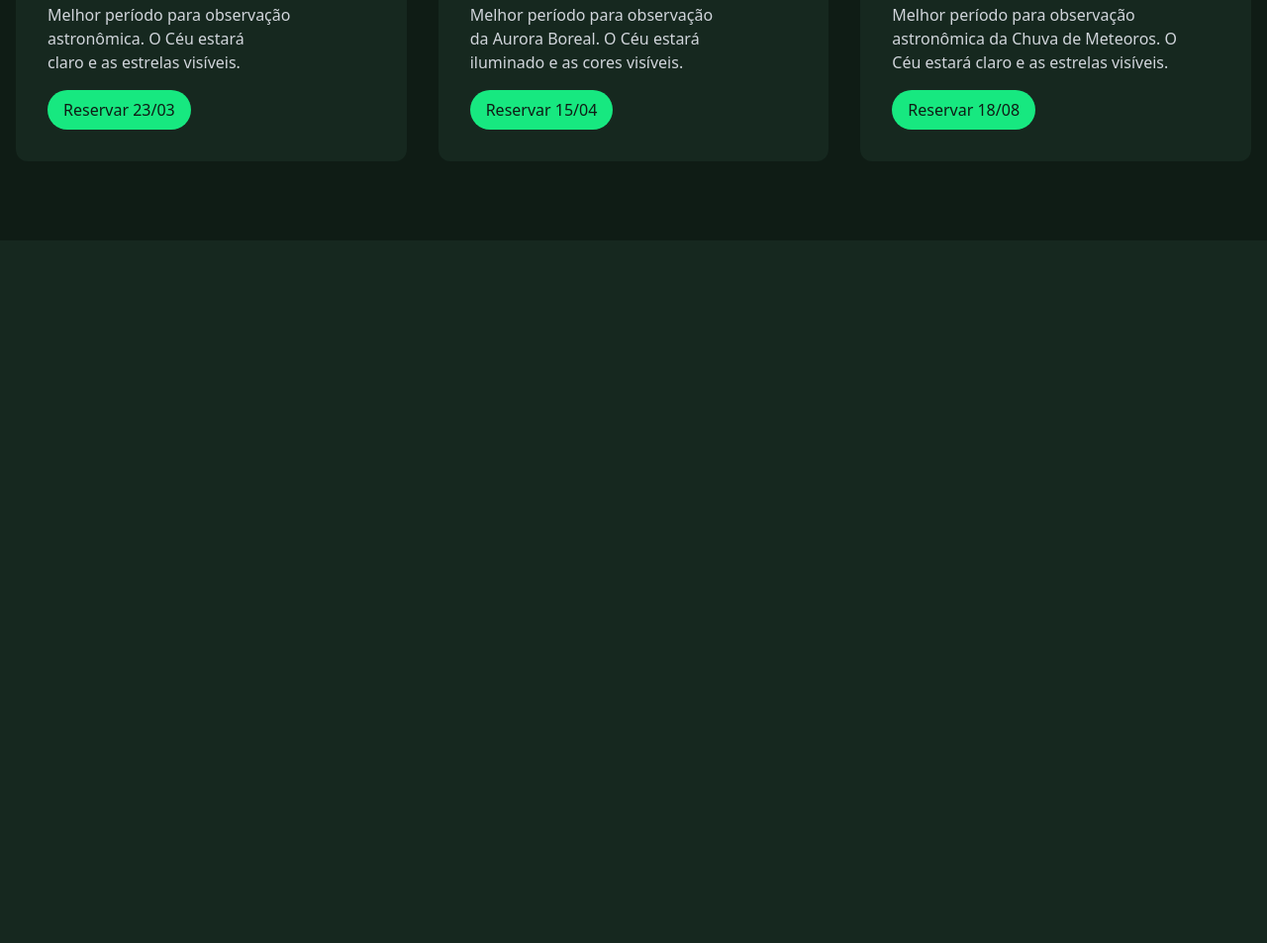
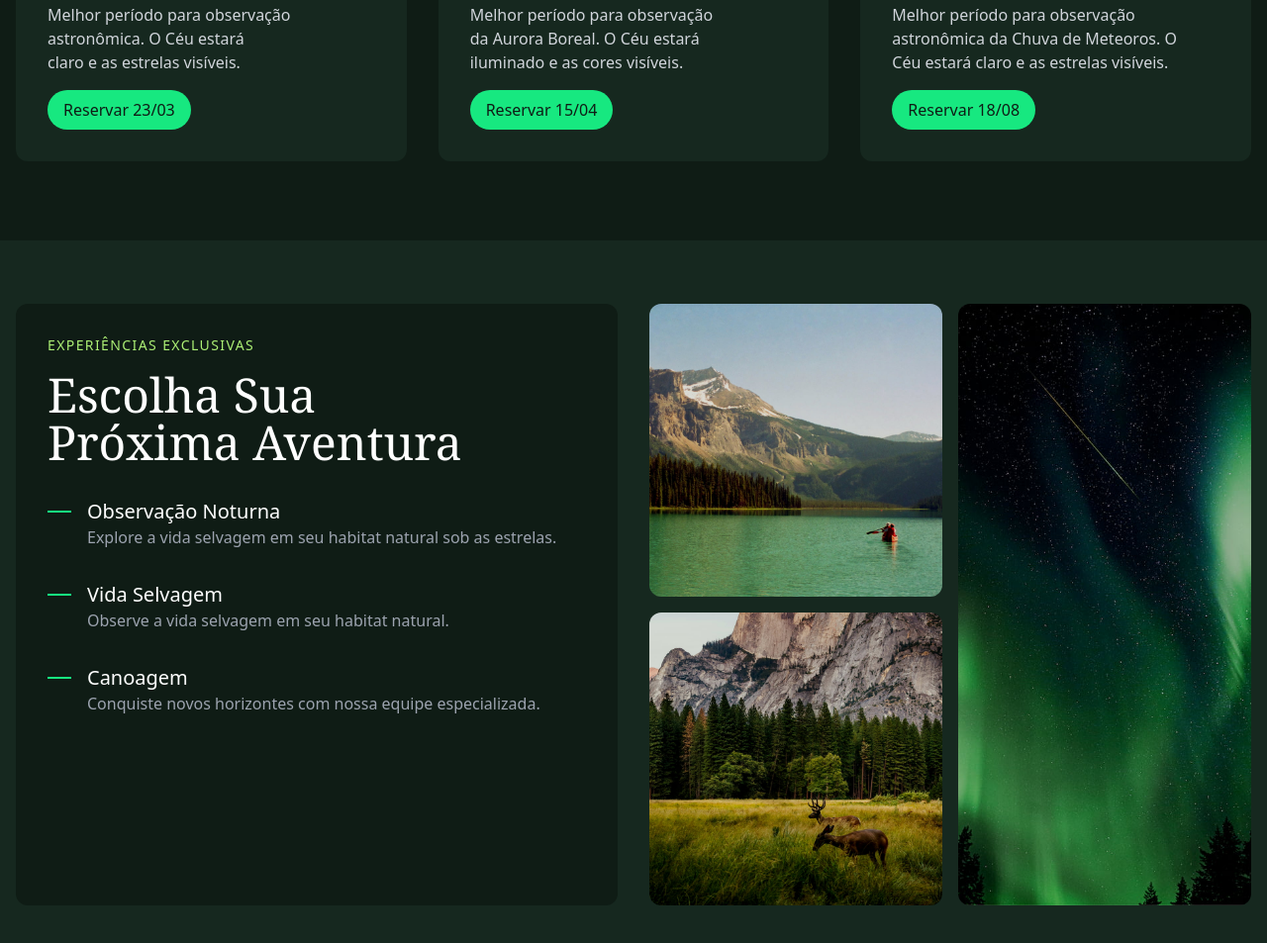
Before and after one commit to Barata-Ribeiro/origamid_tailwind-css, a website: page src/index.html in a window 1280 px wide. Shown: the part 2001-2954 px from the top of the page at 99% size. Before the commit the page ends 2308 px from the top, so only its background shows below. Drawn offline with Linux system fonts and the light colour scheme.

Commit message:
Projeto Final - 0807 Experiencias

```diff
--- a/src/index.html
+++ b/src/index.html
@@ -152,11 +152,14 @@
     </section>
 
     <!-- eventos -->
-    <section id="eventos" class="py-12 mb-12 sm:mb-16 sm:py-16 bg-verde-900">
+    <section id="eventos" aria-labelledby="eventos-titulo" class="py-12 mb-12 sm:mb-16 sm:py-16 bg-verde-900">
       <div class="container">
         <p class="mb-4 text-sm tracking-widest text-center uppercase text-verde-200">Conecte-se com a natureza</p>
 
-        <h2 class="max-w-screen-md mx-auto mb-8 font-serif text-4xl text-center text-white sm:text-6xl text-balance">
+        <h2
+          id="eventos-titulo"
+          class="max-w-screen-md mx-auto mb-8 font-serif text-4xl text-center text-white sm:text-6xl text-balance"
+        >
           Cada Som, Cada Momento, Uma Nova Descoberta
         </h2>
 
@@ -176,6 +179,7 @@
               href="/contato"
               id="contato"
               class="self-end inline-block px-4 py-2 rounded-full bg-verde-400 text-verde-900 justify-self-start"
+              aria-label="Reservar Lua Nova em 23 de Março de 2049"
               >Reservar 23/03</a
             >
           </div>
@@ -193,6 +197,7 @@
               href="/contato"
               id="contato"
               class="self-end inline-block px-4 py-2 rounded-full bg-verde-400 text-verde-900 justify-self-start"
+              aria-label="Reservar Aurora Boreal em 15 de Abril de 2049"
               >Reservar 15/04</a
             >
           </div>
@@ -211,11 +216,87 @@
               href="/contato"
               id="contato"
               class="self-end inline-block px-4 py-2 rounded-full bg-verde-400 text-verde-900 justify-self-start"
+              aria-label="Reservar Chuva de Meteoros em 18 de Agosto de 2049"
               >Reservar 18/08</a
             >
           </div>
         </div>
       </div>
     </section>
+
+    <!-- experiencias -->
+    <section id="experiencias" class="container grid gap-8 mb-12 sm:mb-16 sm:grid-cols-2">
+      <div class="p-6 bg-verde-900 sm:p-8 rounded-xl">
+        <p class="mb-4 text-sm tracking-widest uppercase text-verde-200">Experiências Exclusivas</p>
+
+        <h2 class="mb-8 font-serif text-3xl text-white capitalize sm:text-4xl text-balance lg:text-5xl">
+          Escolha Sua Próxima Aventura
+        </h2>
+
+        <h3
+          class="text-white text-xl flex items-center gap-4 before:h-0.5 before:w-6 before:bg-verde-400 hover:before:w-10 before:transition-[width]"
+        >
+          Observação Noturna
+        </h3>
+        <p class="pl-10 mb-8 text-gray-400 text-balance">
+          Explore a vida selvagem em seu habitat natural sob as estrelas.
+        </p>
+
+        <h3
+          class="text-white text-xl flex items-center gap-4 before:h-0.5 before:w-6 before:bg-verde-400 hover:before:w-10 before:transition-[width]"
+        >
+          Vida Selvagem
+        </h3>
+        <p class="pl-10 mb-8 text-gray-400 text-balance">Observe a vida selvagem em seu habitat natural.</p>
+
+        <h3
+          class="text-white text-xl flex items-center gap-4 before:h-0.5 before:w-6 before:bg-verde-400 hover:before:w-10 before:transition-[width]"
+        >
+          Canoagem
+        </h3>
+        <p class="pl-10 mb-8 text-gray-400 text-balance">Conquiste novos horizontes com nossa equipe especializada.</p>
+      </div>
+
+      <div class="grid grid-cols-2 grid-rows-2 gap-4">
+        <figure class="relative overflow-hidden cursor-pointer group rounded-xl">
+          <img
+            src="./img/canoagem.jpg"
+            alt="Turistas em um caiaque, praticando canoagem no rio"
+            class="object-cover transition-transform size-full group-hover:scale-110"
+          />
+          <figcaption
+            class="absolute inset-0 flex items-end p-4 text-white transition-opacity opacity-0 bg-gradient-to-t from-verde-950/80 group-hover:opacity-100"
+          >
+            Canoagem
+          </figcaption>
+        </figure>
+
+        <figure class="relative row-span-2 overflow-hidden cursor-pointer group rounded-xl">
+          <img
+            src="./img/observacao-noturna.jpg"
+            alt="Imagem noturna de uma aurora boreal e um céu estrelado"
+            class="object-cover transition-transform size-full group-hover:scale-110"
+          />
+          <figcaption
+            class="absolute inset-0 flex items-end p-4 text-white transition-opacity opacity-0 bg-gradient-to-t from-verde-950/80 group-hover:opacity-100"
+          >
+            Observação Noturna
+          </figcaption>
+        </figure>
+
+        <figure class="relative overflow-hidden cursor-pointer group rounded-xl">
+          <img
+            src="./img/vida-selvagem.jpg"
+            alt="Imagem de alguns cervos em seu habitat natural"
+            class="object-cover transition-transform size-full group-hover:scale-110"
+          />
+          <figcaption
+            class="absolute inset-0 flex items-end p-4 text-white transition-opacity opacity-0 bg-gradient-to-t from-verde-950/80 group-hover:opacity-100"
+          >
+            Vida Selvagem
+          </figcaption>
+        </figure>
+      </div>
+    </section>
   </body>
 </html>
```
Also changed, not shown: src/output.css.
